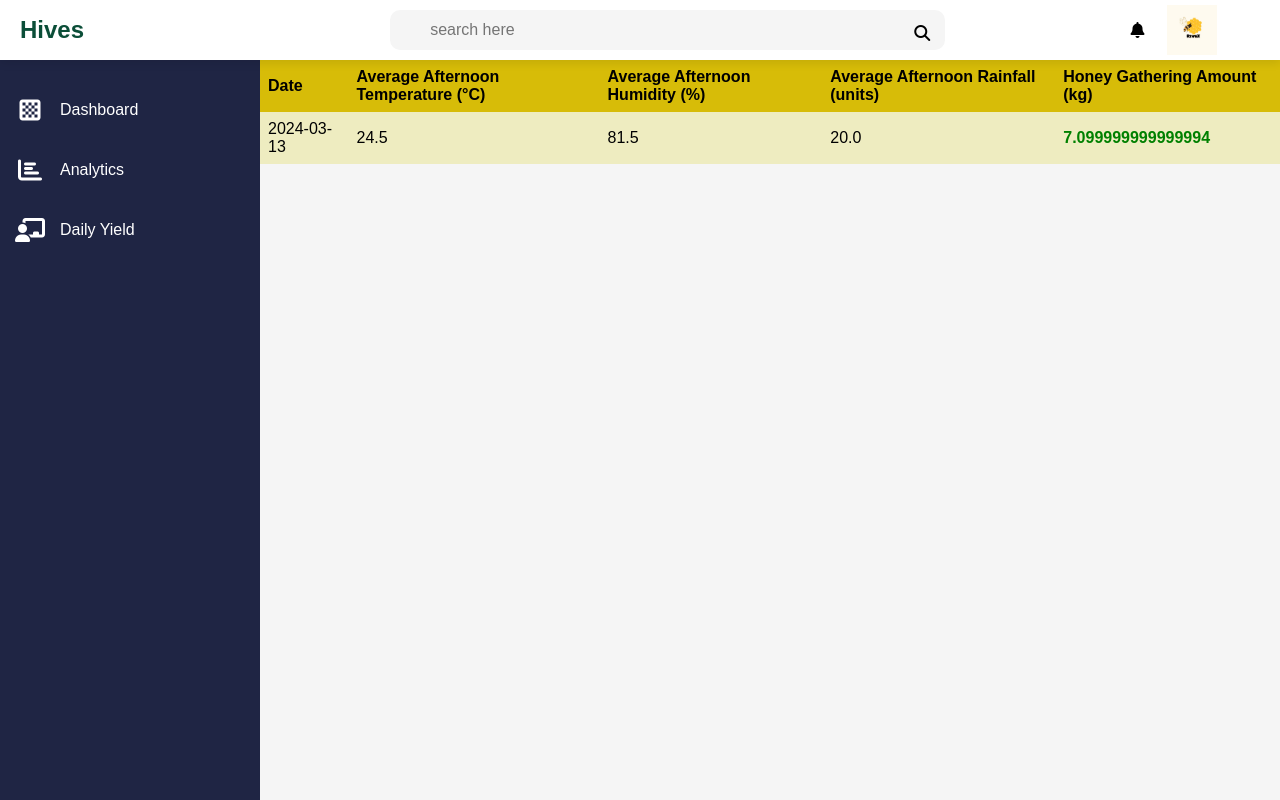
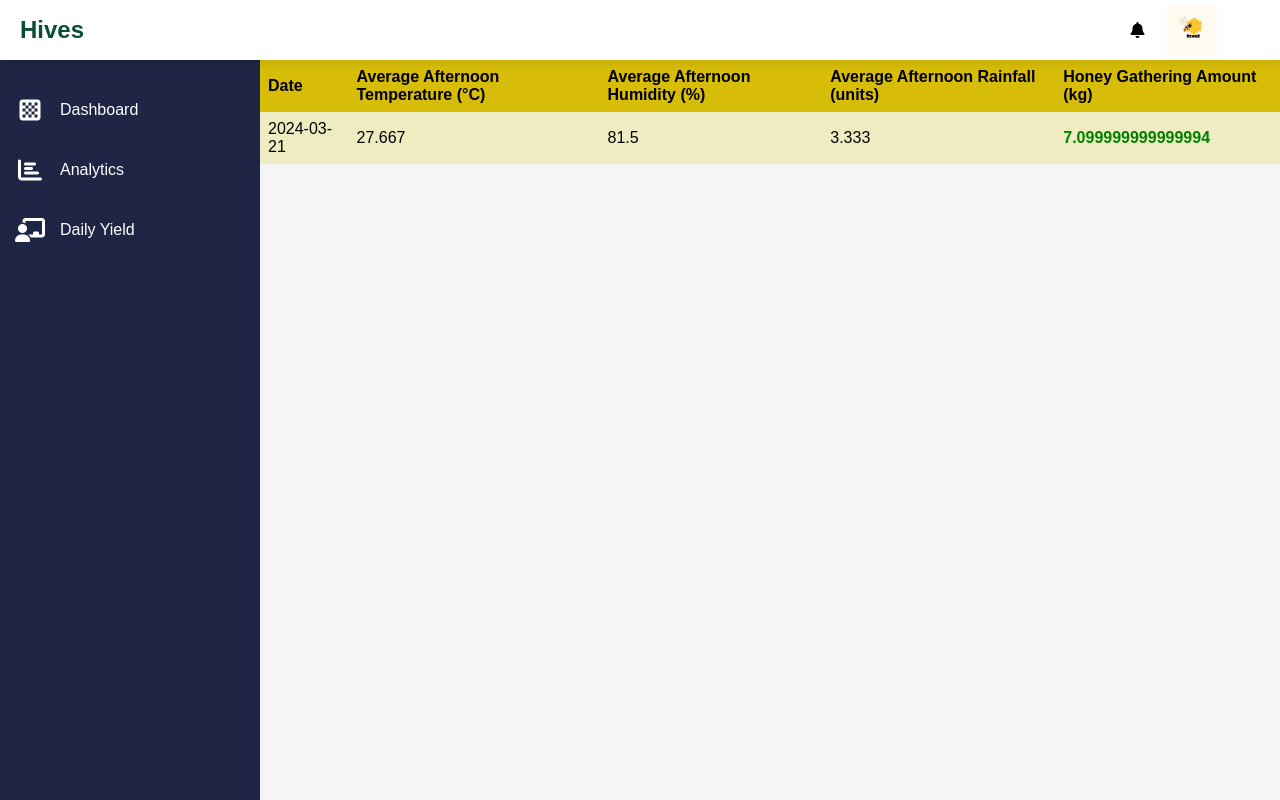
Before and after one commit to nsl-saranga/BeeHive-IOT-Project, a Flask app: page /DailyYield in a window 1280 px wide. Run offline with Flask 3, Linux system fonts and the light colour scheme; parts of the project's set-up code (start-up, migrations or seed data) failed here and were passed over; some libraries are stand-ins or nearby versions.

Commit message:
added the changed and updted web app folder

```diff
--- a/new_IOT/app.py
+++ b/new_IOT/app.py
@@ -6,6 +6,7 @@ import pickle
 import json
 from datetime import datetime
 import math
+import experiment  # experiment data for daily yield.
 
 app = Flask(__name__)
 
@@ -89,6 +90,9 @@ def get_live_data():
     live_in_temperature = latest_data_values.get("inside_temperature")
     live_in_hum = latest_data_values.get("inside_humidity")
     live_freq = latest_data_values.get("frequency")
+    live_co = latest_data_values.get("co")
+    live_weight = latest_data_values.get("weight")
+    live_rain = latest_data_values.get("rainfall")
 
     # Return a dictionary containing the extracted values
     return {
@@ -96,8 +100,12 @@ def get_live_data():
         "live_out_humidity": live_out_hum,
         "live_in_temperature": live_in_temperature,
         "live_in_humidity": live_in_hum,
-        "live_frequency": live_freq
+        "live_frequency": live_freq,
+        "live_co": live_co,
+        "live_weight": live_weight,
+        "live_rain": live_rain
     }
+
 
 def calculate_harvest():
     # Assuming the data is stored in '/UsersData/X3dJJfbdJGRYA9WcYi7dun8I0cp2/readings'
@@ -109,63 +117,55 @@ def calculate_harvest():
     if not latest_data:
         return None  # Handle the case when there is no data
 
-    # Extract temperature values from the dictionary
-    temperature_values = [float(value.get("outside_temperature")) for value in latest_data.values()]
+    # Extract weight values from the dictionary
+    weight_values = [float(value.get("weight")) for value in latest_data.values()]
 
-    # Calculate average temperature
-    if temperature_values:
-        average_temperature = sum(temperature_values) / len(temperature_values)
-        return average_temperature
+    # Calculate average weight
+    if weight_values:
+        average_weight = sum(weight_values) / len(weight_values)
+        return average_weight
     else:
         return None  # Handle the case when there are no temperature values
+
+
+
+def calculate_extreme():
+     # Assuming the data is stored in '/UsersData/X3dJJfbdJGRYA9WcYi7dun8I0cp2/readings'
+    harvest_ref = db.reference("/UsersData/X3dJJfbdJGRYA9WcYi7dun8I0cp2/readings")
+
+    # Retrieve the latest 5 records
+    latest_data = harvest_ref.order_by_key().limit_to_last(5).get()
+
+    if not latest_data:
+        return None  # Handle the case when there is no data
+
+    # Extract weight values from the dictionary
+    temp_values = [float(value.get("outside_temperature")) for value in latest_data.values()]
+
+    # Calculate average weight
+    if temp_values:
+        average_temp = sum(temp_values) / len(temp_values)
+        return average_temp
+    else:
+        return None  # Handle the case when there are no temperature values
+
+
 
 with open('models/svm_model.pkl', 'rb') as f:
     model = pickle.load(f)
 
+
 def get_graph_data():
   # Retrieve the latest data (e.g., the last 10 records)
-    latest_data = ref.order_by_key().limit_to_last(10).get()
+    latest_data = ref.order_by_key().limit_to_last(15).get()
 
     # Convert the data to an array for easier serialization
-    array = [{"timestamp": key, "outside_temperature": value.get("outside_temperature"),"outside_humidity": value.get("outside_humidity"),"frequency": value.get("frequency")} for key, value in latest_data.items()]
+    array = [{"timestamp": key, "outside_temperature": value.get("outside_temperature"), "inside_temperature": value.get("inside_temperature"),"outside_humidity": value.get("outside_humidity"),"inside_humidity": value.get("inside_humidity"),"frequency": value.get("frequency"),"weight": value.get("weight"),"co2": value.get("co")} for key, value in latest_data.items()]
 
     return (array)
 
-def daily_yeield():
-
-    data = [
-    ("2024-03-13 05:00:00", 42.5, 20, 60, 15),  # (Timestamp, Weight, Rainfall, Outside Humidity, Outside Temperature)
-    ("2024-03-13 05:30:00", 42.7, 20, 62, 15),
-    ("2024-03-13 06:00:00", 43.0, 20, 64, 16),
-    ("2024-03-13 06:30:00", 43.3, 20, 65, 16),
-    ("2024-03-13 07:00:00", 43.5, 20, 66, 17),
-    ("2024-03-13 07:30:00", 43.7, 20, 67, 17),
-    ("2024-03-13 08:00:00", 44.0, 20, 68, 18),
-    ("2024-03-13 08:30:00", math.nan, 20, 69, 18),  # Example NaN value
-    ("2024-03-13 09:00:00", 44.5, 20, 70, 19),
-    ("2024-03-13 09:30:00", 44.8, 20, 71, 19),
-    ("2024-03-13 10:00:00", 45.0, 20, 72, 20),
-    ("2024-03-13 10:30:00", 45.2, 20, 73, 20),
-    ("2024-03-13 11:00:00", 45.5, 20, 74, 21),
-    ("2024-03-13 11:30:00", 45.8, 20, 75, 21),
-    ("2024-03-13 12:00:00", 46.0, 20, 76, 22),
-    ("2024-03-13 12:30:00", 46.2, 20, 77, 22),
-    ("2024-03-13 13:00:00", 46.5, 20, 78, 23),
-    ("2024-03-13 13:30:00", 46.8, 20, 79, 23),
-    ("2024-03-13 14:00:00", 47.0, 20, 80, 24),
-    ("2024-03-13 14:30:00", 47.2, 20, 81, 24),
-    ("2024-03-13 15:00:00", 47.5, 20, 82, 25),
-    ("2024-03-13 15:30:00", 47.8, 20, 83, 25),
-    ("2024-03-13 16:00:00", 48.0, 20, 84, 26),
-    ("2024-03-13 16:30:00", 48.2, 20, 85, 26),
-    ("2024-03-13 17:00:00", 48.5, 20, 86, 27),
-    ("2024-03-13 17:30:00", 48.7, 20, 87, 27),
-    ("2024-03-13 18:00:00", 49.0, 20, 88, 28),
-    ("2024-03-13 18:30:00", 49.2, 20, 89, 28),
-    ("2024-03-13 19:00:00", 49.5, 20, 90, 29),
-    ("2024-03-13 19:30:00", 49.8, 20, 91, 29)
-    ]
-
+def daily_yield():
+    data = experiment.get_data()
     daily_data = {}
 
     for timestamp, weight, rainfall, humidity, temperature in data:
@@ -205,17 +205,17 @@ def daily_yeield():
         afternoon_rainfall = data_dict['afternoon_rainfall']
 
         if afternoon_temperature:
-            data_dict['average_afternoon_temperature'] = sum(afternoon_temperature) / len(afternoon_temperature)
+            data_dict['average_afternoon_temperature'] = round(sum(afternoon_temperature) / len(afternoon_temperature), 3)
         else:
             data_dict['average_afternoon_temperature'] = None
 
         if afternoon_humidity:
-            data_dict['average_afternoon_humidity'] = sum(afternoon_humidity) / len(afternoon_humidity)
+            data_dict['average_afternoon_humidity'] = round(sum(afternoon_humidity) / len(afternoon_humidity), 3)
         else:
             data_dict['average_afternoon_humidity'] = None
 
         if afternoon_rainfall:
-            data_dict['average_afternoon_rainfall'] = sum(afternoon_rainfall) / len(afternoon_rainfall)
+            data_dict['average_afternoon_rainfall'] = round(sum(afternoon_rainfall) / len(afternoon_rainfall), 3)
         else:
             data_dict['average_afternoon_rainfall'] = None
 
@@ -231,6 +231,8 @@ def index():
     average_freq_value = detect_swarming()
     average_rain_value = feeding_need()
     live_data = get_live_data()
+    average_harvest_value = calculate_harvest()
+    extreme_temp_value = calculate_extreme()
 
     in_temp = live_data["live_out_temperature"]
     in_hum = live_data["live_out_humidity"]
@@ -251,7 +253,7 @@ def index():
     rounded_average_freq = round(average_freq_value, 3)
     rounded_average_rain = round(average_rain_value, 3)
 
-    return render_template('index.html', swarming_alert=rounded_average_freq, feeding_need=rounded_average_rain, live_data=live_data, prediction= prediction)
+    return render_template('index.html', harvest_alert=average_harvest_value, extreme_alert=extreme_temp_value, swarming_alert=rounded_average_freq, feeding_need=rounded_average_rain, live_data=live_data, prediction= prediction)
 
 @app.route('/HiveStats')
 def page1():
@@ -260,19 +262,31 @@ def page1():
 
 @app.route('/DailyYield')
 def page2():
-    honey = daily_yeield()
+    honey = daily_yield()
     return render_template('dailyYield.html',honey=honey)
 
-@app.route('/api/data', methods=['GET'])
-def get_data_api():
-    # Retrieving data from readings node
-    # Retrieve the latest data (e.g., the last 10 records)
-    latest_data = ref.order_by_key().limit_to_last(10).get()
+@app.route('/api/live_data', methods=['GET'])
+def get_live_data_api():
+    # Retrieve live data
+    latest_data = get_live_data()  # Assuming this function retrieves live data
 
-    # Convert the data to an array for easier serialization
-    temperature_array = [{"timestamp": key, "outside_temperature": value.get("outside_temperature")} for key, value in latest_data.items()]
+    # Convert the dictionary to JSON
+    json_data = jsonify(latest_data)
 
-    return jsonify({temperature_array})
+    # Return the JSON data
+    return json_data
+
+@app.route('/api/timely_data', methods=['GET'])
+def get_timely_data_api():
+    # Retrieve graph data
+    graph_data = get_graph_data()  # Assuming this function retrieves graph data
+
+    # Convert the dictionary to JSON
+    json_data = jsonify(graph_data)
+
+    # Return the JSON data
+    return json_data
+
 
 if __name__ == '__main__':
     app.run(debug=True)
--- a/new_IOT/static/script.js
+++ b/new_IOT/static/script.js
@@ -1,4 +1,8 @@
 
+var harvestAlertValue = parseFloat(document.getElementById('harvest_card').dataset.harvestAlert);
+var harvestCard = document.getElementById('harvest_card');
+var harvestCardName = document.getElementById('harvest_card_name');
+var harvestCardIcon = document.getElementById('harvest_card_icon');
 
 var swarmingAlertValue = parseFloat(document.getElementById('swarm_card').dataset.swarmingAlert);
 var swarmCard = document.getElementById('swarm_card');
@@ -13,6 +17,32 @@ var feedCardIcon = document.getElementById('rain_card_icon');
 var healthCard = document.getElementById('health_card');
 var healthCardName = document.getElementById('health_card_name');
 var healthCardIcon = document.getElementById('health_card_icon');
+
+var extremeAlertValue = parseFloat(document.getElementById('extreme_card').dataset.extremeAlert);
+var extremeCard = document.getElementById('extreme_card');
+var extremeCardName = document.getElementById('extreme_card_name');
+var extremeCardIcon = document.getElementById('extreme_card_icon');
+
+
+if (35 <= extremeAlertValue) {
+    extremeCardName.innerText = 'Extreme Temperature Detected';  // Change to your desired color
+    extremeCardName.style.color = 'red';
+    extremeCardIcon.innerHTML = '<img src="/static/images/alert.png" alt="alert image">';
+} else {
+    extremeCardName.innerText = 'No Extreme Temperture Detected';
+    extremeCardName.style.color = 'green';// Change to your desired color
+    extremeCardIcon.innerHTML = '<img src="/static/images/check.png" alt="check image">';
+}
+
+if (14 <= harvestAlertValue) {
+    harvestCardName.innerText = 'Ready to Harvest';  // Change to your desired color
+    harvestCardName.style.color = 'red';
+    harvestCardIcon.innerHTML = '<img src="/static/images/alert.png" alt="alert image">';
+} else {
+    harvestCardName.innerText = 'No Harvesting Needed';
+    harvestCardName.style.color = 'green';// Change to your desired color
+    harvestCardIcon.innerHTML = '<img src="/static/images/check.png" alt="check image">';
+}
 
 // Add your logic to change the card color and icon based on the swarming alert value
 // Example:
@@ -60,7 +90,7 @@ let startWeight = 0;
 let maxWeight = 20;
 
 // Set the initial value and gradient
-updateProgress(5);
+updateProgress(Weight);
 
 // Function to update the progress
 function updateProgress(weight) {
--- a/new_IOT/static/style.css
+++ b/new_IOT/static/style.css
@@ -122,6 +122,8 @@
 
 .cards .card{
     padding: 20px;
+    padding-top: 25px;
+    padding-bottom: 25px;
     display:flex;
     flex-direction: column;
     align-items: center;
@@ -180,8 +182,9 @@
 .card-name{
     color: #888 ;
     font-weight: 600;
-    font-size: 20px;
+    font-size: 18px;
     text-align: center;
+    width: 100%;
 }
 
 .icon-box i{
--- a/new_IOT/templates/dailyYield.html
+++ b/new_IOT/templates/dailyYield.html
@@ -15,8 +15,8 @@
             <h2>Hives</h2>
         </div>
         <div class="search">
-            <input type="text" id="search" placeholder="search here">
-            <label for="search"><i class="fa-solid fa-magnifying-glass"></i></label>
+            <!-- <input type="text" id="search" placeholder="search here">
+            <label for="search"><i class="fa-solid fa-magnifying-glass"></i></label> -->
         </div>
         <i class="fa-solid fa-bell"></i>
         <div class="user">
--- a/new_IOT/templates/hiveStats.html
+++ b/new_IOT/templates/hiveStats.html
@@ -15,8 +15,8 @@
             <h2>Hives</h2>
         </div>
         <div class="search">
-            <input type="text" id="search" placeholder="search here">
-            <label for="search"><i class="fa-solid fa-magnifying-glass"></i></label>
+            <!-- <input type="text" id="search" placeholder="search here">
+            <label for="search"><i class="fa-solid fa-magnifying-glass"></i></label> -->
         </div>
         <i class="fa-solid fa-bell"></i>
         <div class="user">
```
Also changed, not shown: new_IOT/experiment.py (added, +35 -0 lines), new_IOT/templates/index.html (+10 -12 lines).
